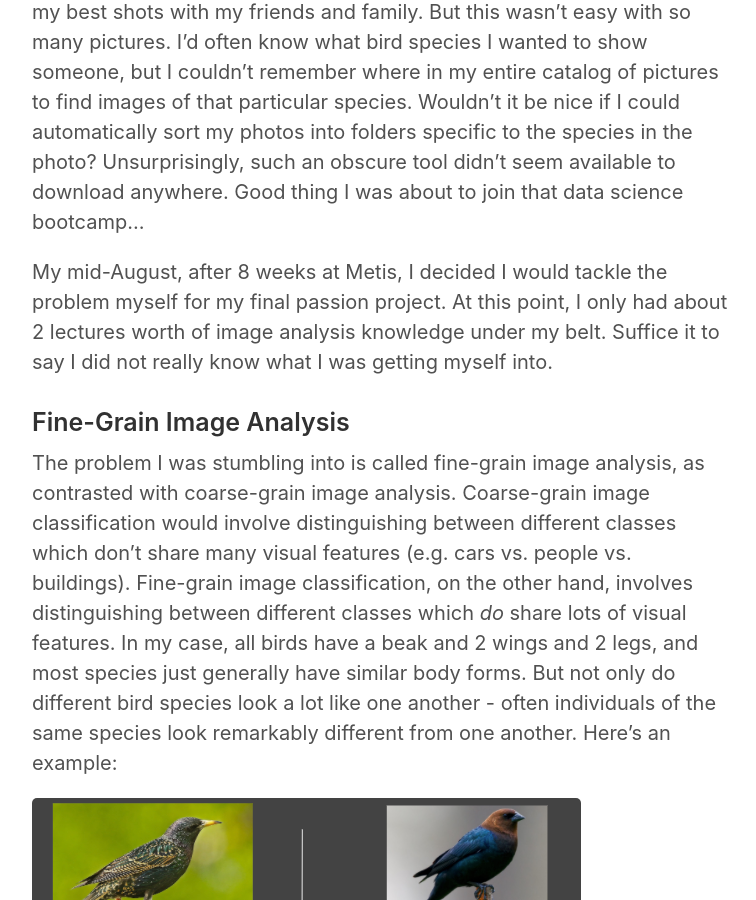
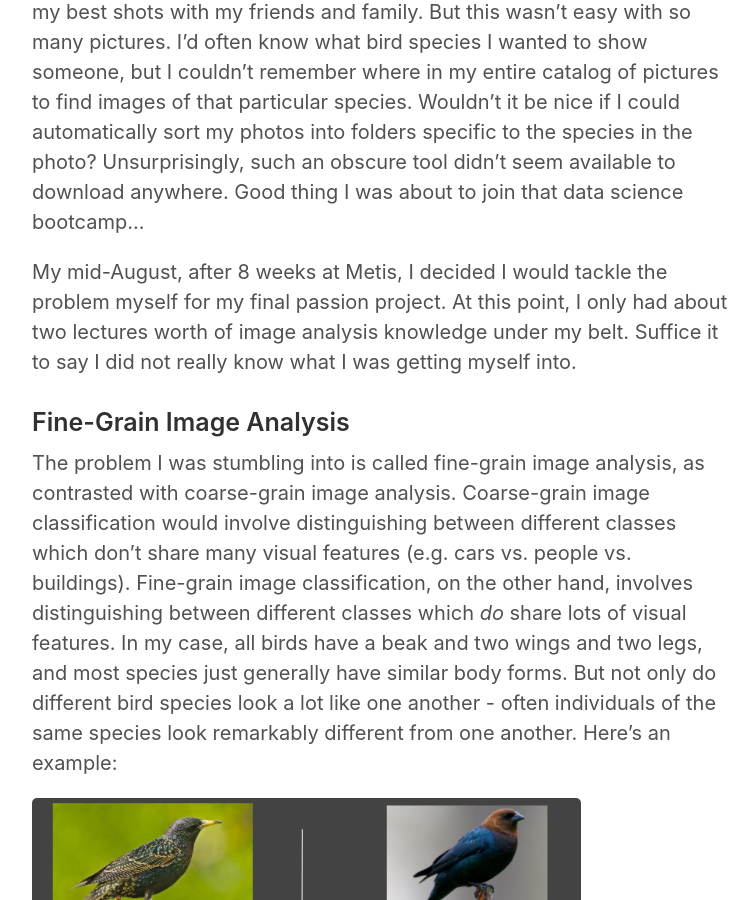
Before and after one commit to willstith/willstith.github.io, a Jekyll site: the page built from _posts/2020-09-17-Bird-Up.md, in a window 1280 px wide and 900 px high, scrolled down 1357 px. Shown: the whole window, without its empty margins (258-1014 px from the left). Built offline with Jekyll 4.4.1, drawn with Linux system fonts in a browser that asks for light colours; some of the changed text lies outside the part shown.

Commit message:
Update 2020-09-17-Bird-Up.md

```diff
--- a/_posts/2020-09-17-Bird-Up.md
+++ b/_posts/2020-09-17-Bird-Up.md
@@ -13,11 +13,11 @@ My name's Will (as you can tell by the name of the blog) and I'm from Chicago. O
 
 More specifically, bird photography. With plenty of time and surrounded by nature, I quickly amassed over 1000 pictures, and I was eager to share my best shots with my friends and family. But this wasn't easy with so many pictures. I'd often know what bird species I wanted to show someone, but I couldn't remember where in my entire catalog of pictures to find images of that particular species. Wouldn't it be nice if I could automatically sort my photos into folders specific to the species in the photo? Unsurprisingly, such an obscure tool didn't seem available to download anywhere. Good thing I was about to join that data science bootcamp...
 
-My mid-August, after 8 weeks at Metis, I decided I would tackle the problem myself for my final passion project. At this point, I only had about 2 lectures worth of image analysis knowledge under my belt. Suffice it to say I did not really know what I was getting myself into.
+My mid-August, after 8 weeks at Metis, I decided I would tackle the problem myself for my final passion project. At this point, I only had about two lectures worth of image analysis knowledge under my belt. Suffice it to say I did not really know what I was getting myself into.
 
 ### Fine-Grain Image Analysis
 
-The problem I was stumbling into is called fine-grain image analysis, as contrasted with coarse-grain image analysis. Coarse-grain image classification would involve distinguishing between different classes which don't share many visual features (e.g. cars vs. people vs. buildings). Fine-grain image classification, on the other hand, involves distinguishing between different classes which *do* share lots of visual features. In my case, all birds have a beak and 2 wings and 2 legs, and most species just generally have similar body forms. But not only do different bird species look a lot like one another - often individuals of the same species look remarkably different from one another. Here's an example:
+The problem I was stumbling into is called fine-grain image analysis, as contrasted with coarse-grain image analysis. Coarse-grain image classification would involve distinguishing between different classes which don't share many visual features (e.g. cars vs. people vs. buildings). Fine-grain image classification, on the other hand, involves distinguishing between different classes which *do* share lots of visual features. In my case, all birds have a beak and two wings and two legs, and most species just generally have similar body forms. But not only do different bird species look a lot like one another - often individuals of the same species look remarkably different from one another. Here's an example:
 
 ![starling_cowbird]({{ site.url }}/images/fine_grain_example.png)
 
@@ -38,11 +38,11 @@ And here was another most common mistake, made 6 times:
 
 ![confusion matrix]({{ site.url }}/images/birds_confusion_matrix2)
 
-
+These two species are notoriously difficult even for knowledgable human birders to distinguish, so it was unsurprising to me that the model only guessed correct between the two 7 out of 14 times. There's a lot more to explore in this confusion matrix, and I'll be consulting it as I think of more specific ways to improve the model, likely by adding training images.
 
 ### Using the Final Model
 
-Now that I had a model performing to my satisfaction, it was time to write a program that would use that model to sort my bird photos into folders for each species. This part was relatively simple and mostly involved using python's [os module](https://docs.python.org/3/library/os.html).
+Now that I had a model performing to my satisfaction, it was time to write a program that would use that model to sort my bird photos into folders for each species. This part was relatively simple and mostly involved using python's [os module](https://docs.python.org/3/library/os.html) to move things around in my file system. When I run the script, all the images in my *unsorted_birds_pics* folder are run through the model and moved to the appropriate *[species name]* folder based on the model's prediction...well, appropriate 61.9% of the time.
 
 ### Conclusions
 
```
